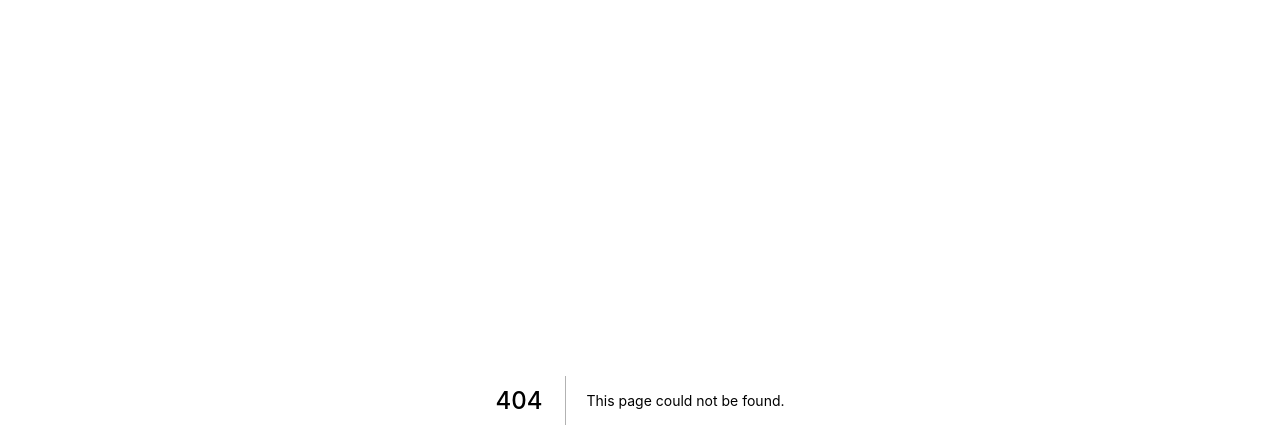
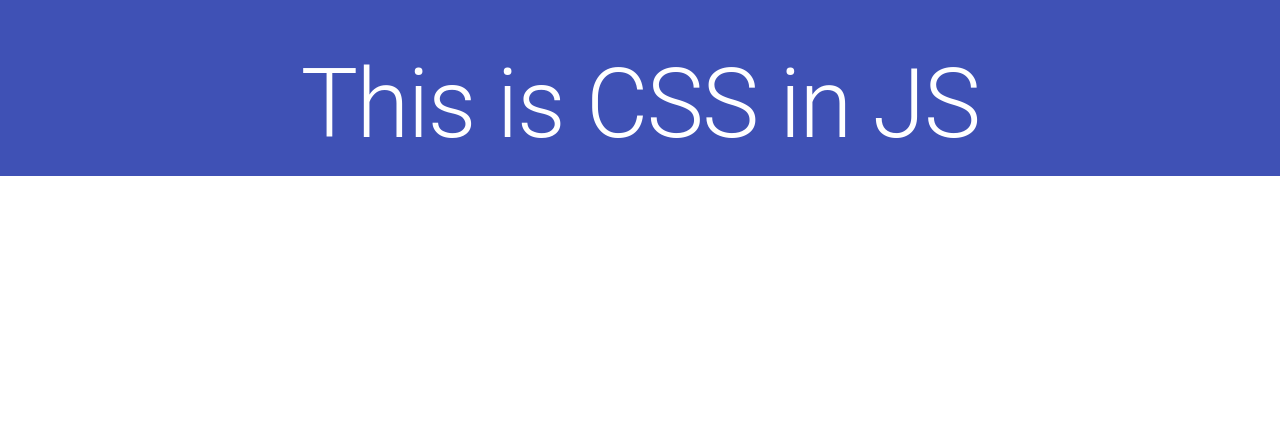
Before and after one commit to thatanjan/material-ui-basics-yt, a Next.js app: page /makeStyles in a window 1280 px wide. Before the commit this address had no page. Shown: the top 448 px of the page. Built offline with nearby package versions, Linux system fonts and the light colour scheme.

Commit message:
code for makeStyles video

```diff
--- /dev/null
+++ b/pages/makeStyles.jsx
@@ -0,0 +1,31 @@
+import React from 'react'
+import Box from '@material-ui/core/Box'
+import Typography from '@material-ui/core/Typography'
+import { makeStyles } from '@material-ui/core/styles'
+
+const useStyles = makeStyles((theme) => ({
+	container: {
+		background: theme.palette.primary.main,
+		padding: '1rem',
+		paddingTop: '3rem',
+
+		'& h1': {
+			color: 'white',
+		},
+	},
+}))
+
+const MakeStyles = () => {
+	const { container } = useStyles()
+
+	return (
+		<Box className={container}>
+			<Typography variant='h1' align='center'>
+				{' '}
+				This is CSS in JS{' '}
+			</Typography>
+		</Box>
+	)
+}
+
+export default MakeStyles
```
